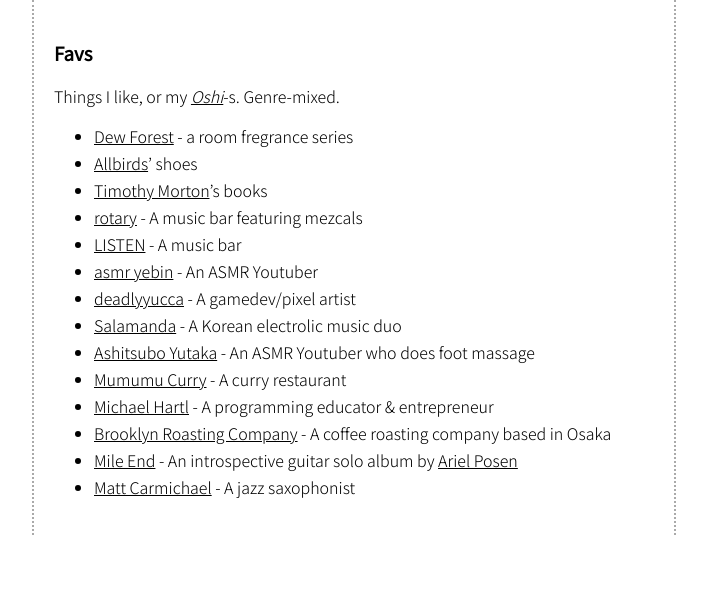
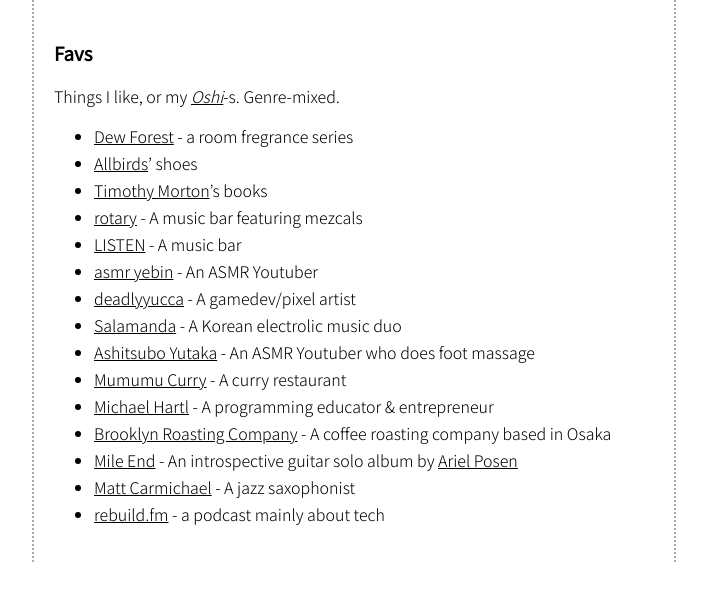
Before and after one commit to mkataoka73/mkataoka73.github.io, a Jekyll site: the page built from favs.md, in a window 1280 px wide. Shown: the top 601 px of the page, without its empty margins (286-993 px from the left). Built offline with Jekyll 4.4.1, drawn with Linux system fonts in a browser that asks for light colours.

Commit message:
Add rebuild to fav list

```diff
--- a/favs.md
+++ b/favs.md
@@ -20,3 +20,4 @@ Things I like, or my [_Oshi_](https://ja.wiktionary.org/wiki/%E3%81%8A%E3%81%97#
 - [Brooklyn Roasting Company](http://brooklynroasting.jp/) - A coffee roasting company based in Osaka
 - [Mile End](https://www.youtube.com/watch?v=u8YtZkYs55w) - An introspective guitar solo album by [Ariel Posen](https://www.arielposen.com/)
 - [Matt Carmichael](https://www.mattcarmichaelmusic.com/) - A jazz saxophonist
+- [rebuild.fm](https://rebuild.fm/) - a podcast mainly about tech
```
